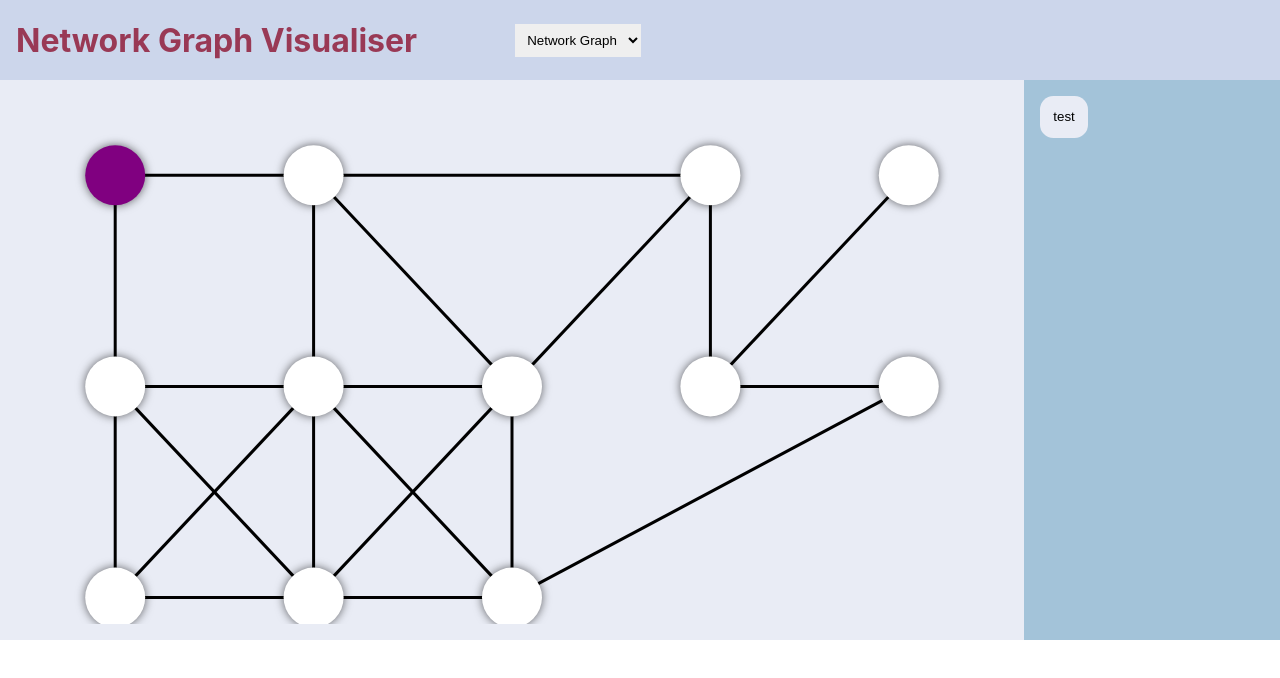
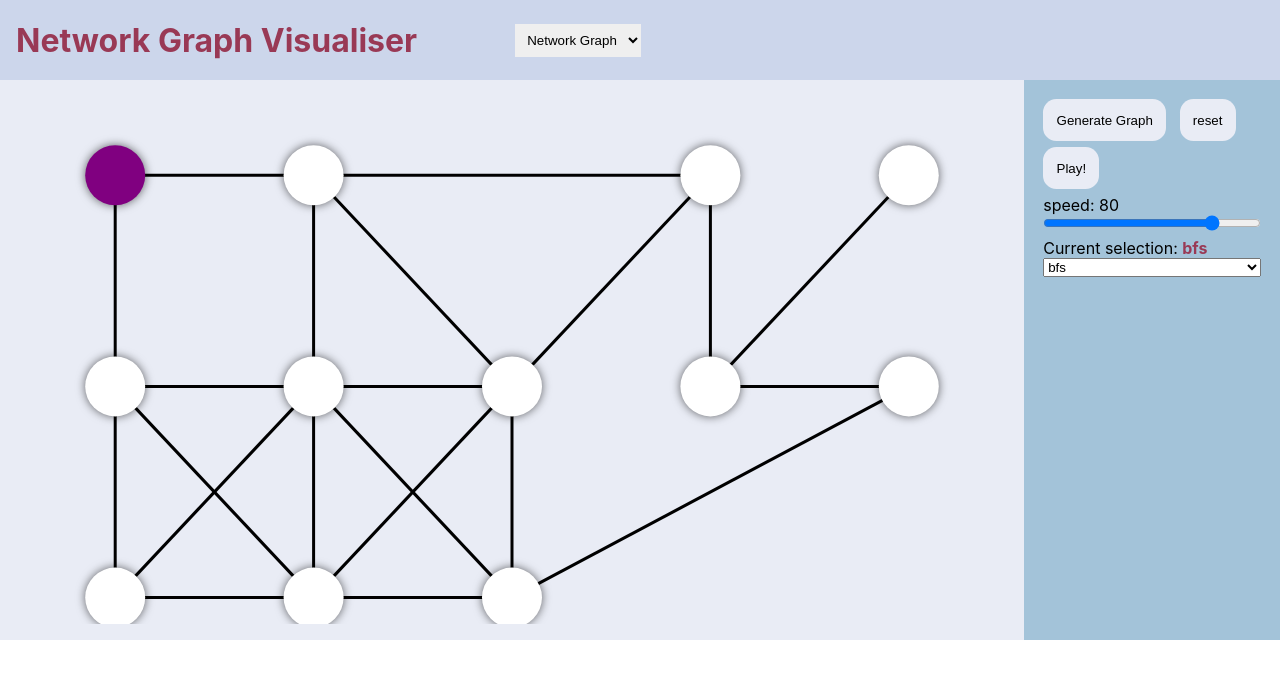
Before and after one commit to johanvandongen/visualiser, a React (Create React App) app: page / in a window 1280 px wide. Shown: the top 678 px of the page. Built offline with nearby package versions, Linux system fonts and the light colour scheme.

Commit message:
decompose SideMenu components

```diff
--- a/src/components/GraphVisualisation.js
+++ b/src/components/GraphVisualisation.js
@@ -1,10 +1,10 @@
 import React, { useEffect, useRef, useState } from "react";
 import {COLORS} from '../colors.js'
 import GraphArea from "./GraphArea"
-import SideMenuGraph from "./SideMenuGraph.js";
 import { visStyle, sideMenuStyle } from "../App.js";
 import { BFS } from './graphAlgorithms/BFS'
 import { DFS } from './graphAlgorithms/DFS'
+import {SideMenuGeneric, PlayPause, AlgSelection, GraphGenButtons} from "../index.js"
 
 // Generate new graph. This function should indicate the edges and node positions
 // id, dragable, color will be handled by the graphArea component.
@@ -107,6 +107,17 @@ const runSort = (ms) => {
     })
 }
 
+const switchAlgorithm = (event) => {
+
+  setNetwork((prev) => {
+  clearInterval(network.timer)
+  return {...prev, step:0, timer:null }
+  })
+
+  setAlgorithm(event.target.value);
+  console.log("Switched to", event.target.value)
+}
+
 // Set new moves
 useEffect(() => {
   setMoves((prev) => {
@@ -116,6 +127,7 @@ useEffect(() => {
   } else if (alogrithm === ALG.DFS) {
     traverser = new DFS();
   }
+  console.log("alg", alogrithm)
   return traverser.get_graph_steps(0,1, network.adjMatrix)
   });
 }, [network.initNodesPositions, alogrithm])
@@ -149,7 +161,11 @@ useEffect(() => {
       </div>
 
       <div style={sideMenuStyle}>
-        <SideMenuGraph play={runSort}/>
+        <SideMenuGeneric>
+          <GraphGenButtons generate={generateGraphMatrix} reset={() => console.log("e")}/>
+          <PlayPause timer={network.timer} sortArray={runSort} pause={() => console.log("e")}/>
+          <AlgSelection algs={ALG} alg={alogrithm} switchAlg={switchAlgorithm}/>
+        </SideMenuGeneric>
       </div>
     </div>
   );
--- /dev/null
+++ b/src/components/SideMenuComp/AlgSelection.js
@@ -0,0 +1,19 @@
+import React from "react";
+import { rowStyle, columnStyle } from "./SideMenuGeneric";
+
+export default function SideMenu(props) {
+
+    return (
+        <>
+            <div style={columnStyle}>
+                <p>Current selection: <span>{props.alg}</span></p>
+                <select onChange={props.switchAlg}>
+                    {Object.keys(props.algs).map(key => (
+                        <option key={key} value={props.algs[key]}>{props.algs[key]} </option>
+                        ))}
+                </select>
+            </div>
+        </>
+
+    )
+}
--- /dev/null
+++ b/src/components/SideMenuComp/GraphGenButtons.js
@@ -0,0 +1,15 @@
+import React from "react";
+import { rowStyle, columnStyle } from "./SideMenuGeneric";
+
+export default function GraphGenButtons(props) {
+
+    return (
+        <>
+            <div style={rowStyle}>
+                <button className='button' onClick={() => props.generate}>Generate Graph</button>
+                <button className="button" onClick={props.reset}>reset</button>
+            </div>
+        </>
+
+    )
+}
--- /dev/null
+++ b/src/components/SideMenuComp/PlayPause.js
@@ -0,0 +1,45 @@
+import React, { useEffect } from "react";
+import { useState } from "react";
+import { rowStyle, columnStyle } from "./SideMenuGeneric";
+
+export default function SideMenu(props) {
+    const [speed, setSpeed] = useState({percentage: 80, milliSeconds: 203}) // Absolute hard coded (can also use useEffect for init)
+
+    // map 1%- 100%
+    // to 1000ms - 4ms
+    const handleSpeedSlider = (event) => {
+        const value = event.target.value
+        const range = 1000 - 4
+        const new_speed = Math.round(1000 - (range * (value / 100)))
+        setSpeed({percentage: value, milliSeconds: new_speed})
+    }
+
+    // Play / Pause button
+    const playPause = () => {
+        if (props.timer !== null) {
+            props.pause();
+        } else {
+            props.sortArray(speed.milliSeconds)
+        }
+    }
+
+    useEffect(() => {
+        if (props.timer !== null) {
+            props.sortArray(speed.milliSeconds)
+        }
+    }, [speed])
+
+    return (
+        <>
+            <div style={rowStyle}>
+                <button className="button" onClick={playPause}>{props.timer ? 'Pause' : 'Play!'}</button>
+            </div>
+
+            <div style={columnStyle}>
+                speed: {speed.percentage}
+                <input type="range" min={1} max={100} value={speed.percentage} onChange={handleSpeedSlider}></input>
+            </div>
+        </>
+
+    )
+}
--- /dev/null
+++ b/src/components/SideMenuComp/SideMenuGeneric.js
@@ -0,0 +1,28 @@
+import React from "react";
+
+export const rowStyle = {
+    position: "relative",
+    width:"100%",
+    display: "flex",
+    justifyContent: "flex-start",
+    padding: "0.2rem",
+}
+
+export const columnStyle = {
+    position: "relative",
+    width:"100%",
+    display: "flex",
+    justifyContent: "flex-start",
+    flexDirection: 'column',
+    padding: "0.2rem",
+}
+
+export default function SideMenu(props) {
+
+    return (
+        <>
+            {props.children}
+        </>
+
+    )
+}
--- a/src/components/SideMenuGraph.js
+++ /dev/null
@@ -1,12 +0,0 @@
-import React, { useEffect, useRef, useState } from "react";
-
-export default function SideMenuGraph(props) {
-
-
-  return (
-    <>
-      <button className="button" onClick={() => {props.play(500)}}>test</button>
-    </>
-  );
-
-}
--- a/src/index.js
+++ b/src/index.js
@@ -2,6 +2,11 @@ import React from 'react';
 import ReactDOM from 'react-dom/client';
 import App from './App';
 import reportWebVitals from './reportWebVitals';
+export { default as SideMenuGeneric } from "./components/SideMenuComp/SideMenuGeneric";
+export { default as  PlayPause } from "./components/SideMenuComp/PlayPause";
+export { default as AlgSelection } from "./components/SideMenuComp/AlgSelection";
+export { default as GraphGenButtons } from "./components/SideMenuComp/GraphGenButtons";
+
 
 const root = ReactDOM.createRoot(document.getElementById('root'));
 root.render(
```
